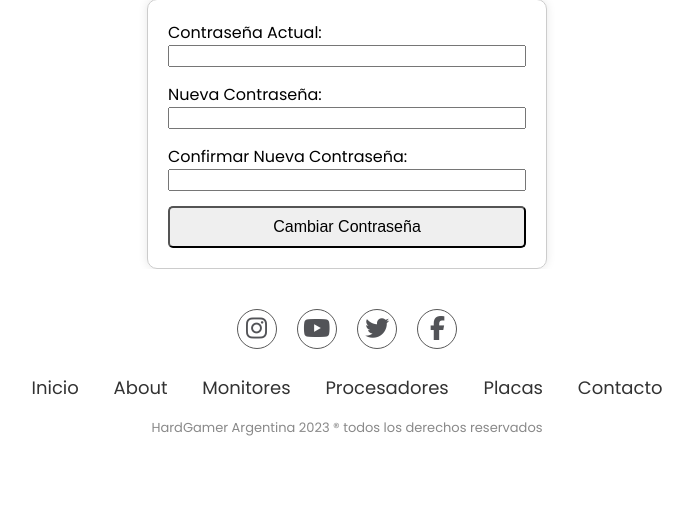
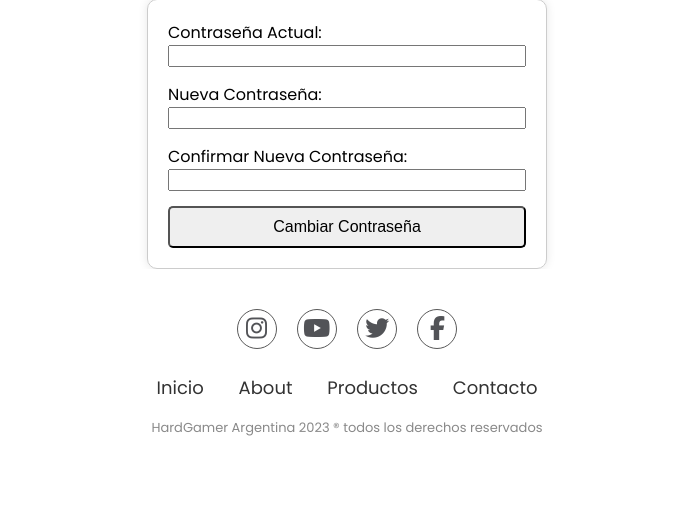
Before and after one commit to cccBurns/django_burns, a Django app: page /cuentas/perfil/editar/password/ in a window 1280 px wide. Shown: the part 919-1432 px from the top of the page, without its empty margins (293-986 px from the left). Run offline with Django 4.2, Linux system fonts and the light colour scheme; the visitor is signed in with stand-in values (Sample User, id 1); data that the repository does not hold is empty; some libraries are stand-ins or nearby versions.

Commit message:
24/11/23 16:48

```diff
--- a/templates/base.html
+++ b/templates/base.html
@@ -96,19 +96,19 @@
             <a href="#arriba">Inicio</a>
         </li>
         <li>
-            <a href="about">About</a>
+            <a href="{% url 'about' %}">About</a>
         </li>
         <li>
-            <a href="monitores">Monitores</a>
+            <a href="{% url 'productos' %}">Productos</a>
         </li>
+        {% comment %} <li>
+            <a href="{% url 'procesadores' %}">Procesadores</a>
+        </li> {% endcomment %}
+        {% comment %} <li>
+            <a href="{% url 'placas' %}">Placas</a>
+        </li> {% endcomment %}
         <li>
-            <a href="hardware/procesadores">Procesadores</a>
-        </li>
-        <li>
-            <a href="hardware/placas">Placas</a>
-        </li>
-        <li>
-            <a href="contacto">Contacto</a>
+            <a href="{% url 'contacto' %}">Contacto</a>
         </li>
     </ul>
 
```
